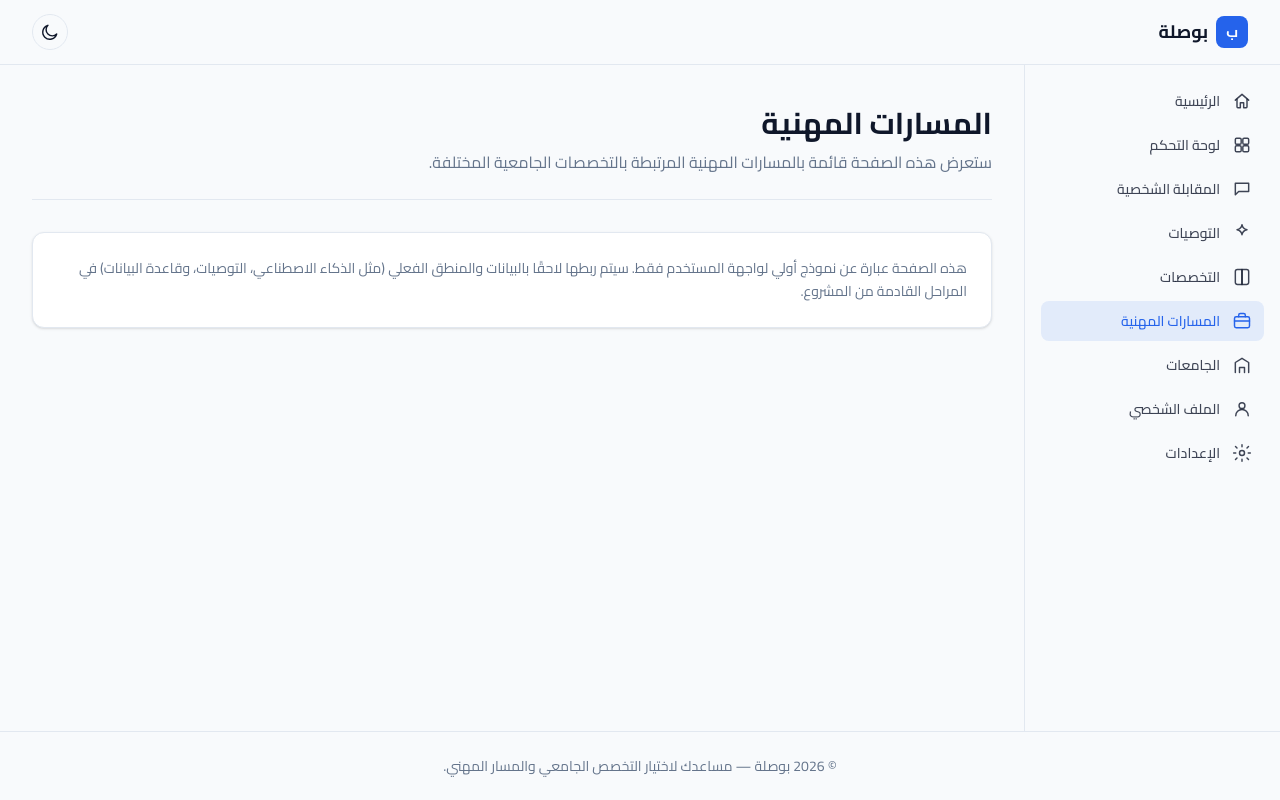
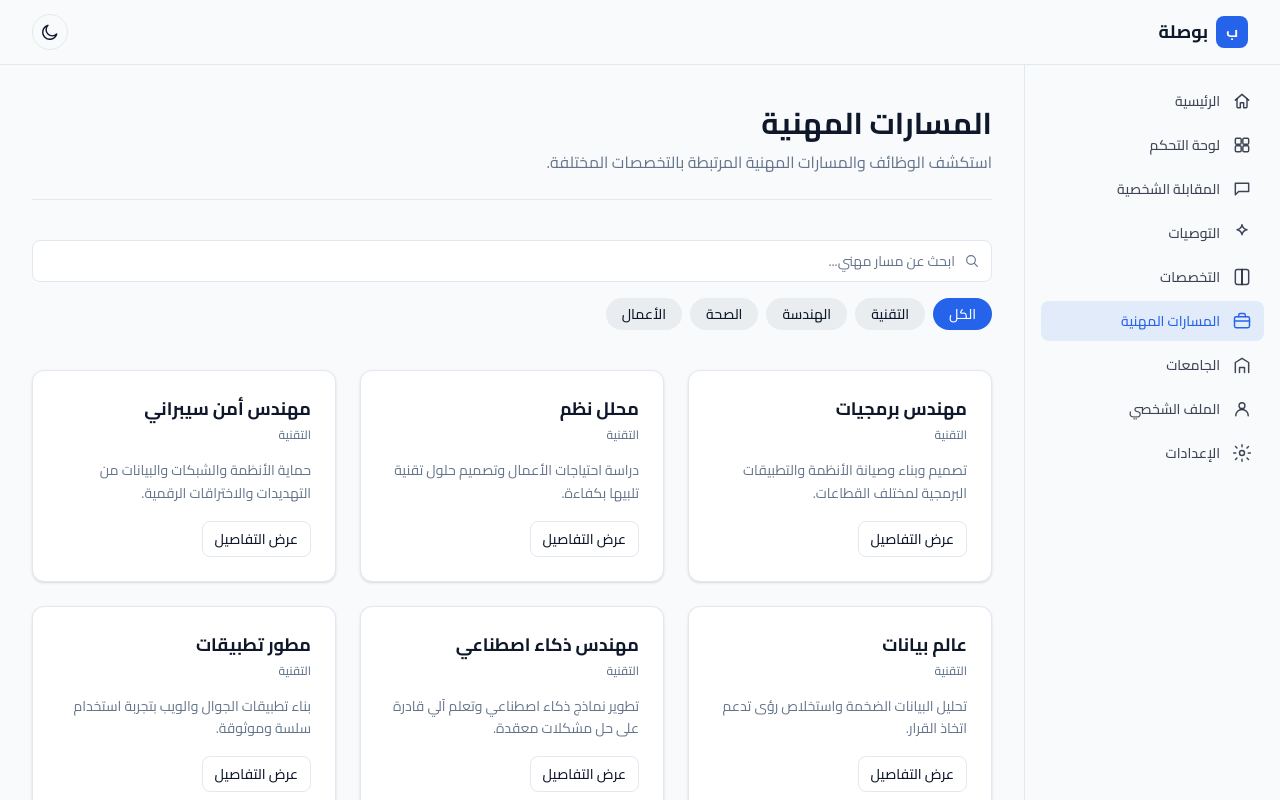
Before and after one commit to TalaS04/bousla-ai-career-advisor, a Next.js app: page /careers in a window 1280 px wide. Shown: the top 800 px of the page. Built offline with nearby package versions, Linux system fonts and the light colour scheme.

Commit message:
Week 4: Build careers page

```diff
--- a/src/app/careers/page.tsx
+++ b/src/app/careers/page.tsx
@@ -1,31 +1,143 @@
 import type { Metadata } from "next";
-import { PlaceholderPage } from "@/components/ui/PlaceholderPage";
+import { Container } from "@/components/ui/Container";
+import { PageHeader } from "@/components/ui/PageHeader";
+import { SearchFilterBar } from "@/components/ui/SearchFilterBar";
+import { MajorCard } from "@/components/ui/MajorCard";
 
 export const metadata: Metadata = { title: "المسارات المهنية" };
+
+/**
+ * Category filter chips shown above the careers grid.
+ *
+ * What it does: a plain, ordered list of chip labels, "الكل" (All) first.
+ *
+ * Why it exists: passed as data to `SearchFilterBar` — the same component
+ * `/majors` already uses with its own, different category set — rather
+ * than hardcoded inside it.
+ *
+ * When it is used: passed once to `SearchFilterBar` below.
+ */
+const CAREER_CATEGORY_FILTERS: string[] = ["الكل", "التقنية", "الهندسة", "الصحة", "الأعمال"];
+
+interface CareerSample {
+  title: string;
+  field: string;
+  description: string;
+}
+
+/**
+ * The careers shown in the browsable grid.
+ *
+ * What it does: plain sample data — no logic — pairing each career with
+ * its related field and a short description.
+ *
+ * Why it exists: no CSV loading or database exists yet (Week 4 is UI-
+ * only), so this stands in for `src/data/careers.csv` (planned in Week
+ * 3), letting this page's layout be built and reviewed now against
+ * realistic values.
+ *
+ * When it is used: read once, by the `.map()` call in `CareersPage` below,
+ * to render the grid.
+ */
+const SAMPLE_CAREERS: CareerSample[] = [
+  {
+    title: "مهندس برمجيات",
+    field: "التقنية",
+    description: "تصميم وبناء وصيانة الأنظمة والتطبيقات البرمجية لمختلف القطاعات.",
+  },
+  {
+    title: "محلل نظم",
+    field: "التقنية",
+    description: "دراسة احتياجات الأعمال وتصميم حلول تقنية تلبيها بكفاءة.",
+  },
+  {
+    title: "مهندس أمن سيبراني",
+    field: "التقنية",
+    description: "حماية الأنظمة والشبكات والبيانات من التهديدات والاختراقات الرقمية.",
+  },
+  {
+    title: "عالم بيانات",
+    field: "التقنية",
+    description: "تحليل البيانات الضخمة واستخلاص رؤى تدعم اتخاذ القرار.",
+  },
+  {
+    title: "مهندس ذكاء اصطناعي",
+    field: "التقنية",
+    description: "تطوير نماذج ذكاء اصطناعي وتعلم آلي قادرة على حل مشكلات معقدة.",
+  },
+  {
+    title: "مطور تطبيقات",
+    field: "التقنية",
+    description: "بناء تطبيقات الجوال والويب بتجربة استخدام سلسة وموثوقة.",
+  },
+];
 
 /**
  * `/careers` — the browsable listing of career paths.
  *
  * Purpose & responsibility:
- *   Will eventually list careers from `src/data/careers.csv` (planned in
- *   Week 3), each linked back to the majors that lead to it via
- *   `major_career_mapping.csv`. As with `/majors`, reading and rendering
- *   that data is out of scope for this frontend-foundation week — this
- *   route only reserves the page's URL.
+ *   Let a student browse available careers with a search field and
+ *   category filter chips, and see each one as a card with its related
+ *   field, a short description, and a "عرض التفاصيل" action — replacing
+ *   the Week 4 `PlaceholderPage` that stood here before. It renders a
+ *   realistic layout built from static sample data (`SAMPLE_CAREERS`
+ *   above), since there's still no CSV loading or database to source real
+ *   careers from.
  *
- * Why this logic belongs in its own route file:
- *   Careers are a distinct concept from majors in the data model (a many-
- *   to-many relationship via the mapping CSV), so they get their own
- *   top-level route rather than being nested under `/majors`.
+ * Why this page introduces no new components:
+ *   Its shape is identical to `/majors`' — a `PageHeader`, a
+ *   `SearchFilterBar` with a different placeholder/filter set, and a grid
+ *   of catalog cards. `SearchFilterBar` was already built generically
+ *   (taking its placeholder and filter labels as props, precisely so a
+ *   second listing page could reuse it), and `MajorCard`'s props
+ *   (`title`/`category`/`description`/`actionLabel`) already match a
+ *   career card's needs exactly — a name, a related field, a description,
+ *   and an action — with nothing career-specific missing and nothing
+ *   major-specific forced onto it. Introducing a separate "CareerCard" or
+ *   a generic "CatalogCard" here would duplicate `MajorCard` for no
+ *   behavioral difference, which is exactly what was to be avoided.
+ *
+ * Why the search field and filter chips don't actually filter the grid,
+ * and why "عرض التفاصيل" doesn't navigate anywhere:
+ *   Same reasoning as `/majors`: real filtering and real per-career detail
+ *   pages are out of scope this week. `SearchFilterBar` only tracks local
+ *   UI state, and `MajorCard` renders its button in `Button`'s plain
+ *   action-button form (no `href`/`onClick`).
  *
  * How it interacts with the rest of the application:
- *   Reached via `NAV_ITEMS`.
+ *   Reached via the "المسارات المهنية" entry in `NAV_ITEMS`
+ *   (`src/components/navigation/nav-config.ts`). Rendered inside
+ *   `AppShell`, so it automatically gets the Navbar/Sidebar/Footer.
  */
 export default function CareersPage() {
   return (
-    <PlaceholderPage
-      title="المسارات المهنية"
-      description="ستعرض هذه الصفحة قائمة بالمسارات المهنية المرتبطة بالتخصصات الجامعية المختلفة."
-    />
+    <Container className="flex flex-col gap-10 py-10">
+      <PageHeader
+        title="المسارات المهنية"
+        description="استكشف الوظائف والمسارات المهنية المرتبطة بالتخصصات المختلفة."
+      />
+
+      <SearchFilterBar
+        searchPlaceholder="ابحث عن مسار مهني..."
+        filters={CAREER_CATEGORY_FILTERS}
+      />
+
+      <section aria-label="نتائج المسارات المهنية" className="grid gap-6 sm:grid-cols-2 lg:grid-cols-3">
+        {SAMPLE_CAREERS.map((career) => (
+          <MajorCard
+            key={career.title}
+            title={career.title}
+            category={career.field}
+            description={career.description}
+            actionLabel="عرض التفاصيل"
+            actionAriaLabel={`عرض تفاصيل مسار ${career.title} — الميزة غير مفعّلة بعد`}
+          />
+        ))}
+      </section>
+
+      <p className="text-center text-sm text-muted">
+        يتم إضافة المزيد من المسارات المهنية في الإصدارات القادمة.
+      </p>
+    </Container>
   );
 }
```
Also changed, not shown: src/components/ui/MajorCard.tsx (+7 -2 lines).
